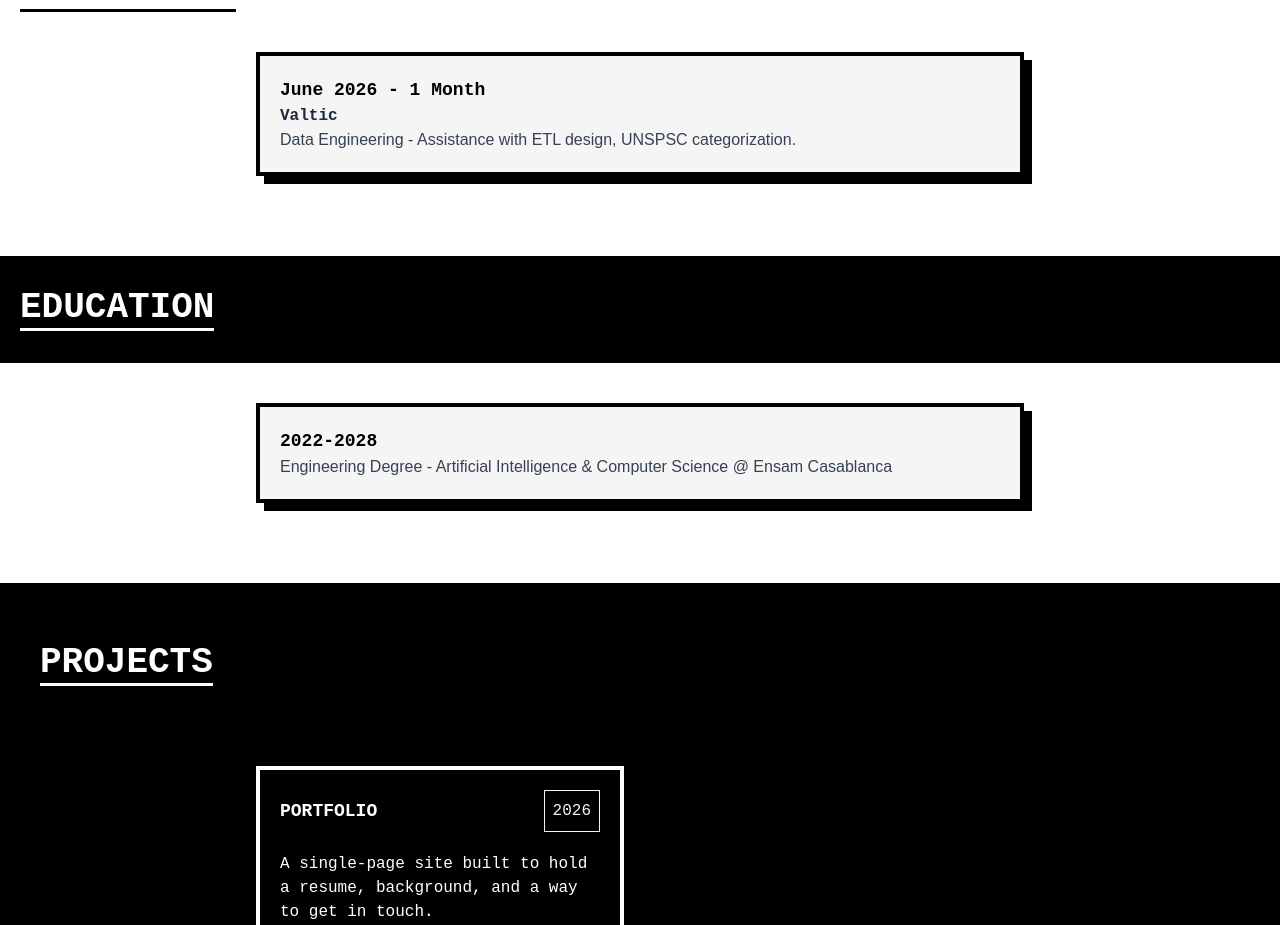
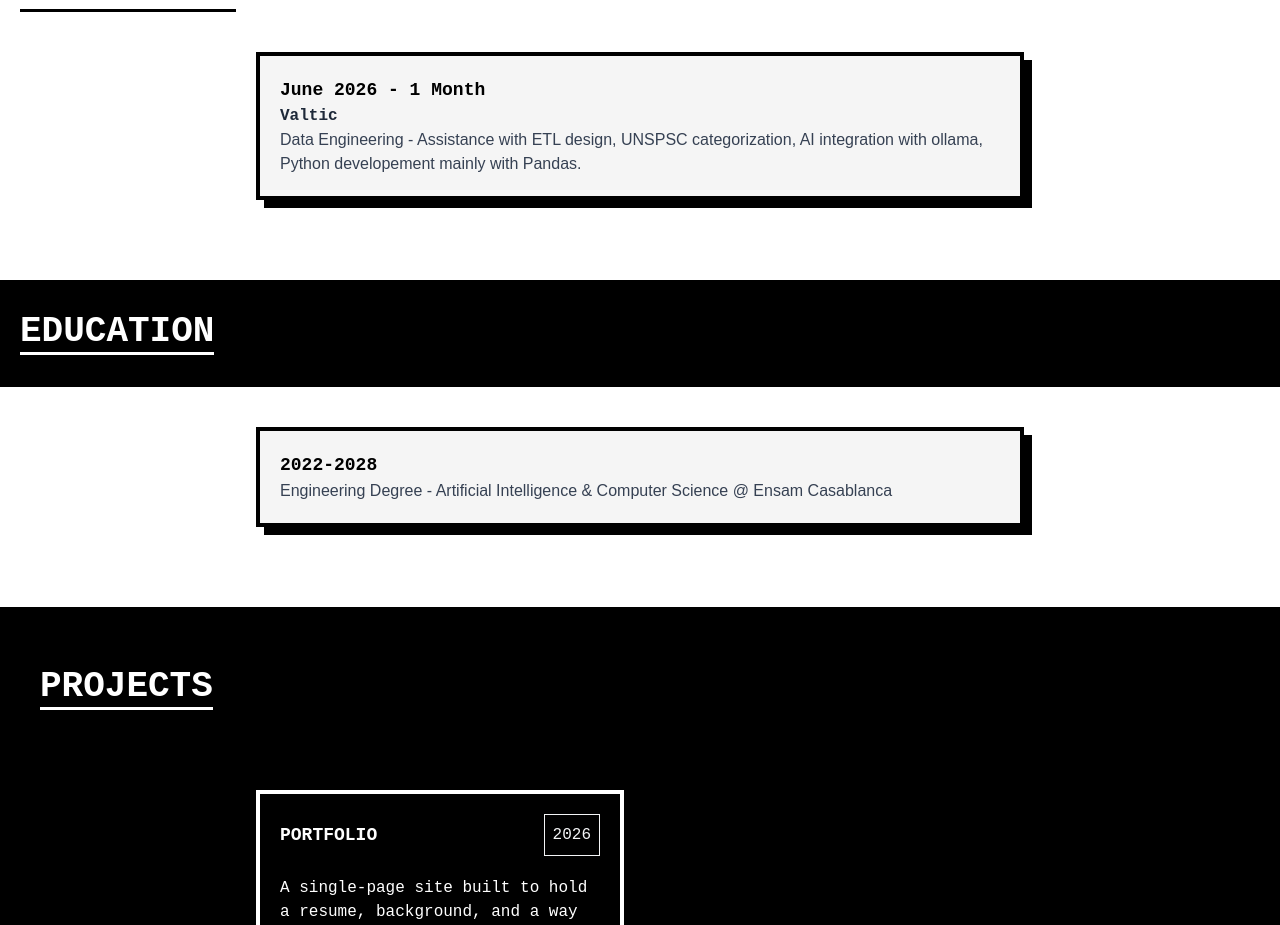
Before and after one commit to bitri9shub/portfolio_v1, a React (Vite) app: page / in a window 1280 px wide. Shown: the part 1203-2128 px from the top of the page. Built offline with nearby package versions, Linux system fonts and the light colour scheme.

Commit message:
update experience description

```diff
--- a/src/data.ts
+++ b/src/data.ts
@@ -35,7 +35,7 @@ export const experiences: Experience[] = [
     {
         period: "June 2026 - 1 Month",
         company: "Valtic",
-        description: "Data Engineering - Assistance with ETL design, UNSPSC categorization.",
+        description: "Data Engineering - Assistance with ETL design, UNSPSC categorization, AI integration with ollama, Python developement mainly with Pandas.",
     },
 ];
 
```
